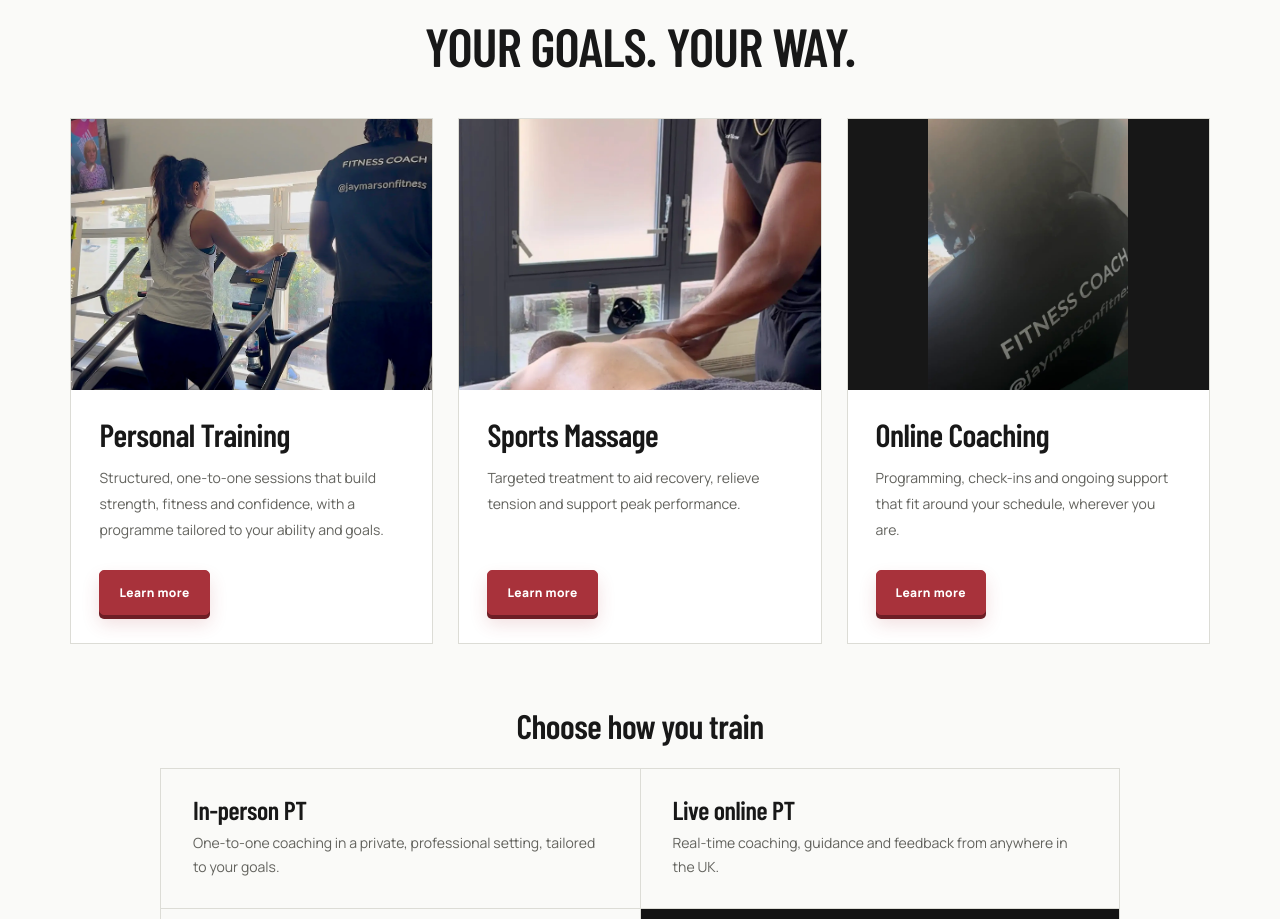
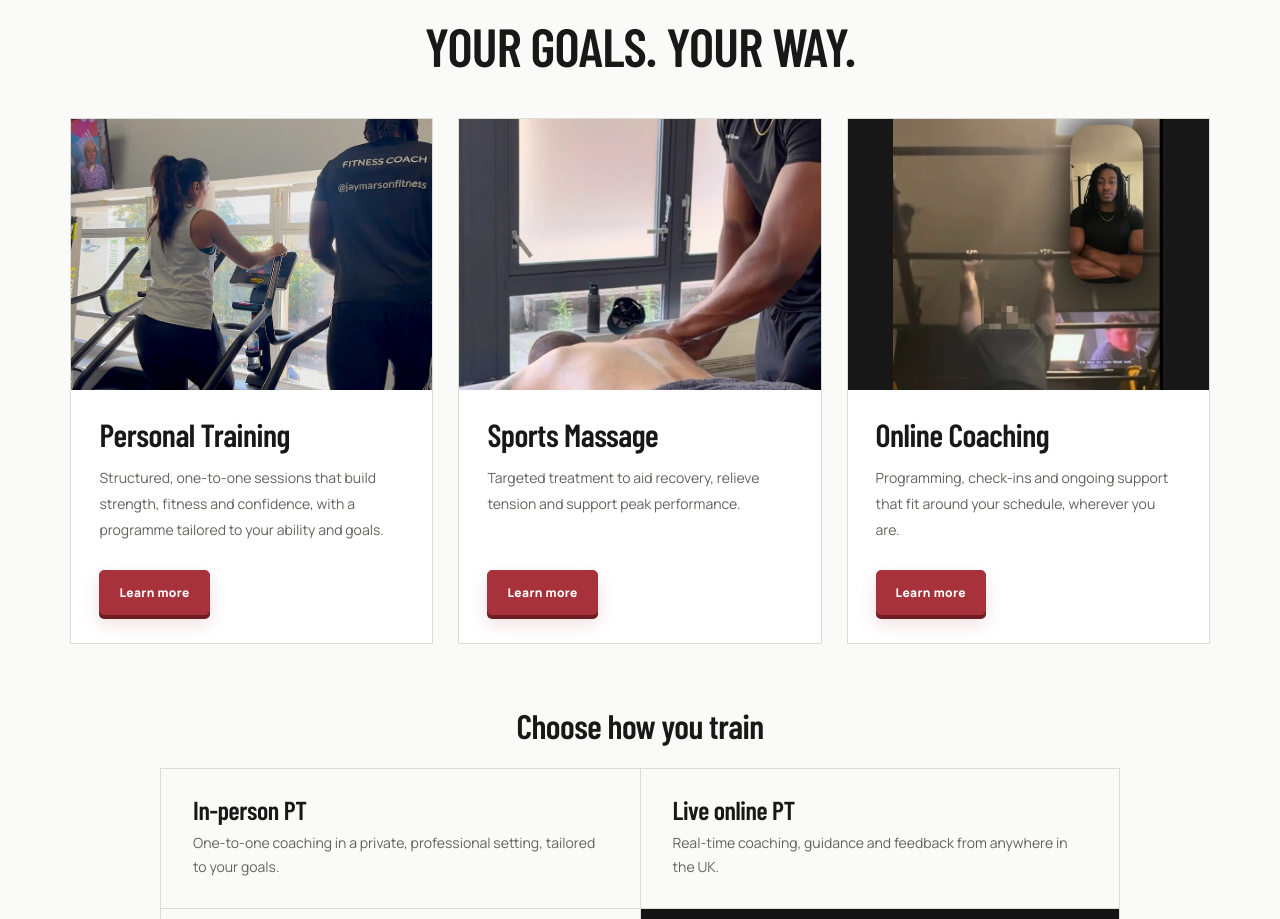
Before and after one commit to dean1234533/Growwithjay, a plain HTML site: page index.html in a window 1280 px wide. Shown: the part 2669-3588 px from the top of the page. Drawn offline with nearby package versions, Linux system fonts and the light colour scheme; a web font is replaced by a local one.

Commit message:
Use original remote coaching photo for the online service

```diff
--- a/index.html
+++ b/index.html
@@ -250,8 +250,8 @@
           <article class="card">
             <div class="service-photo service-photo-online">
               <img
-                src="assets/growwithjay/online-coaching.jpg"
-                alt="Jay Marson wearing his fitness coach shirt"
+                src="assets/growwithjay/site-fc89f6_0cf406490e4b497bb7d955d6165277ac~mv2.jpg"
+                alt="Jay Marson coaching a client remotely over a video call"
                 width="900"
                 height="650"
               />
```
